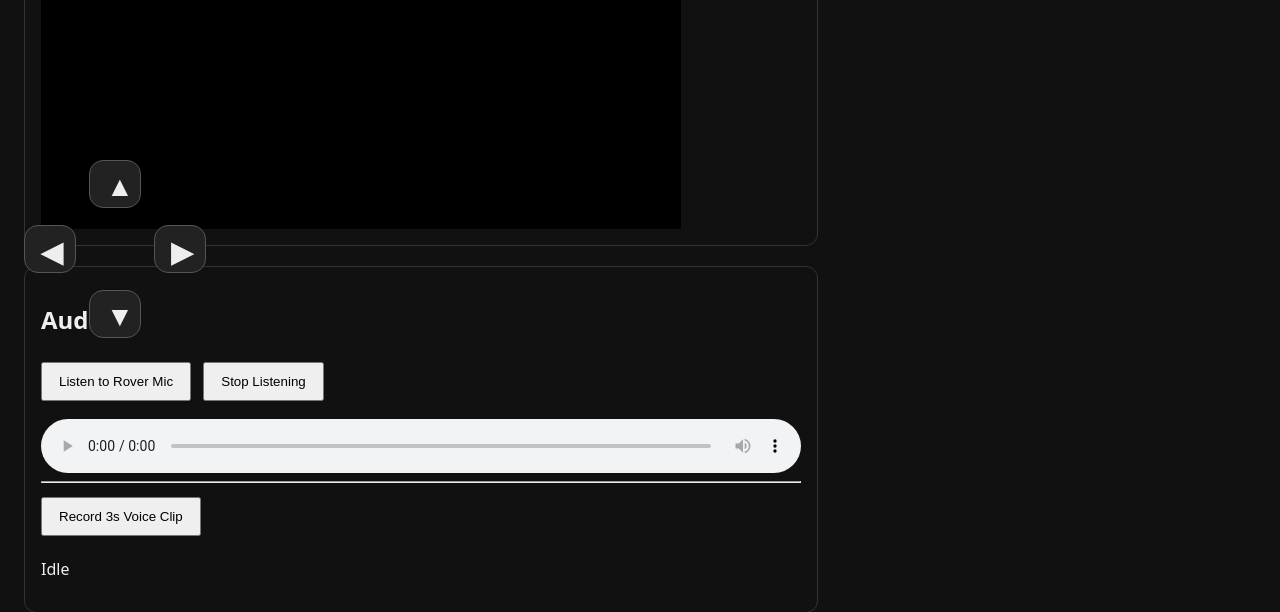
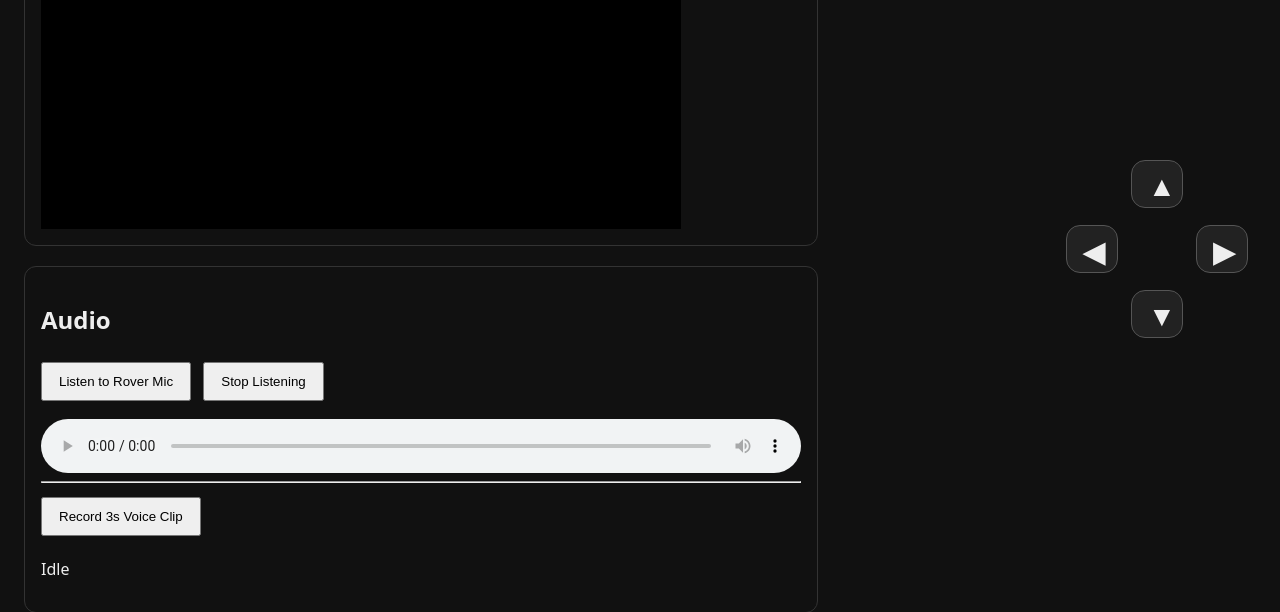
Before and after one commit to qwesl1123/Kitty-Rover, a Flask app: page / in a window 1280 px wide. Shown: the part 432-1044 px from the top of the page. Run offline with Flask 3, Linux system fonts and the light colour scheme; some libraries are stand-ins or nearby versions.

Commit message:
Update style.css

```diff
--- a/static/css/style.css
+++ b/static/css/style.css
@@ -42,7 +42,7 @@ audio {
 
 .drivePad {
   position: fixed;
-  left: 24px;
+  right: 24px;
   bottom: 24px;
   width: 190px;
   height: 190px;
```
